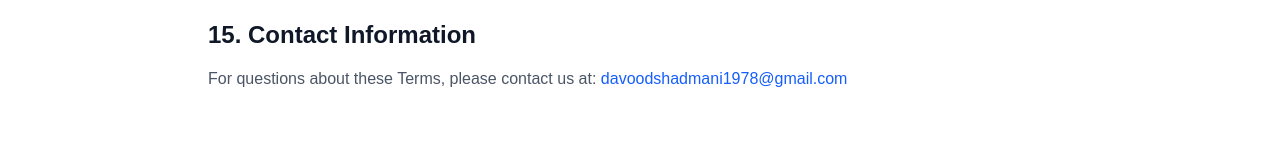
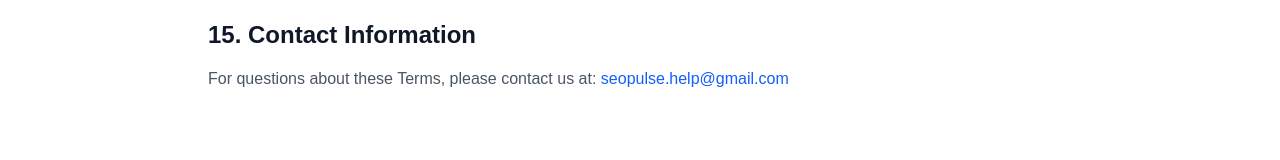
Before and after one commit to Behshad1357/SEOPulse, a Next.js app: page /terms in a window 1280 px wide. Shown: the part 3552-3712 px from the top of the page. Built offline with nearby package versions, Linux system fonts and the light colour scheme.

Commit message:
Update support email to seopulse.help@gmail.com

```diff
--- a/src/app/contact/page.tsx
+++ b/src/app/contact/page.tsx
@@ -56,7 +56,7 @@
                 <Mail className="w-6 h-6 text-blue-600" />
               </div>
               <h3 className="font-semibold text-gray-900 mb-2">Email</h3>
-              <a href="mailto:support@seopulse.digital" className="text-blue-600 hover:underline">
+              <a href="mailto:seopulse.help@gmail.com" className="text-blue-600 hover:underline">
                 support@seopulse.digital
               </a>
             </CardContent>
--- a/src/app/privacy/page.tsx
+++ b/src/app/privacy/page.tsx
@@ -158,8 +158,8 @@
             <h2 className="text-2xl font-bold text-gray-900 mb-4">11. Contact Us</h2>
             <p>
               If you have questions about this Privacy Policy or wish to exercise your rights, please contact us at:{" "}
-              <a href="mailto:davoodshadmani1978@gmail.com" className="text-blue-600 hover:underline">
-                davoodshadmani1978@gmail.com
+              <a href="mailto:seopulse.help@gmail.com" className="text-blue-600 hover:underline">
+                seopulse.help@gmail.com
               </a>
             </p>
           </section>
--- a/src/app/terms/page.tsx
+++ b/src/app/terms/page.tsx
@@ -211,8 +211,8 @@
             <h2 className="text-2xl font-bold text-gray-900 mb-4">15. Contact Information</h2>
             <p>
               For questions about these Terms, please contact us at:{" "}
-              <a href="mailto:davoodshadmani1978@gmail.com" className="text-blue-600 hover:underline">
-                davoodshadmani1978@gmail.com
+              <a href="mailto:seopulse.help@gmail.com" className="text-blue-600 hover:underline">
+                seopulse.help@gmail.com
               </a>
             </p>
           </section>
```
